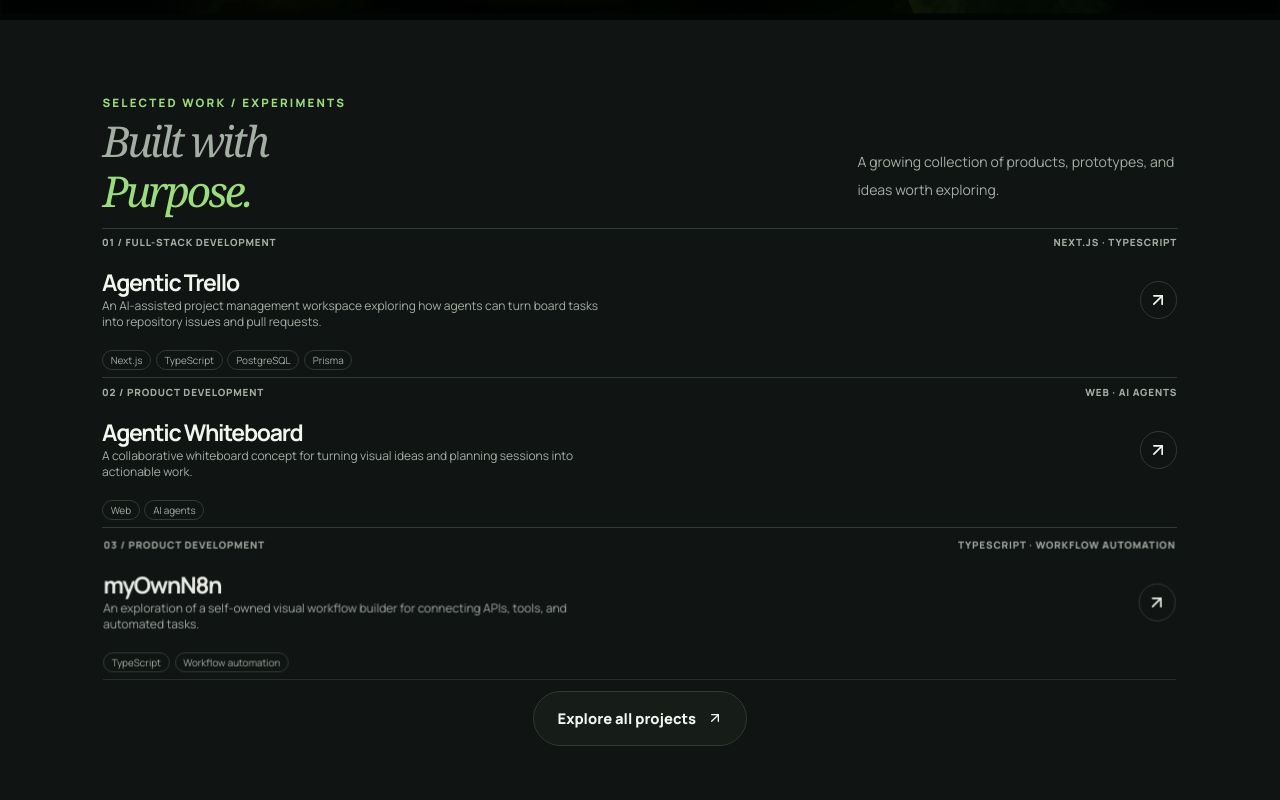
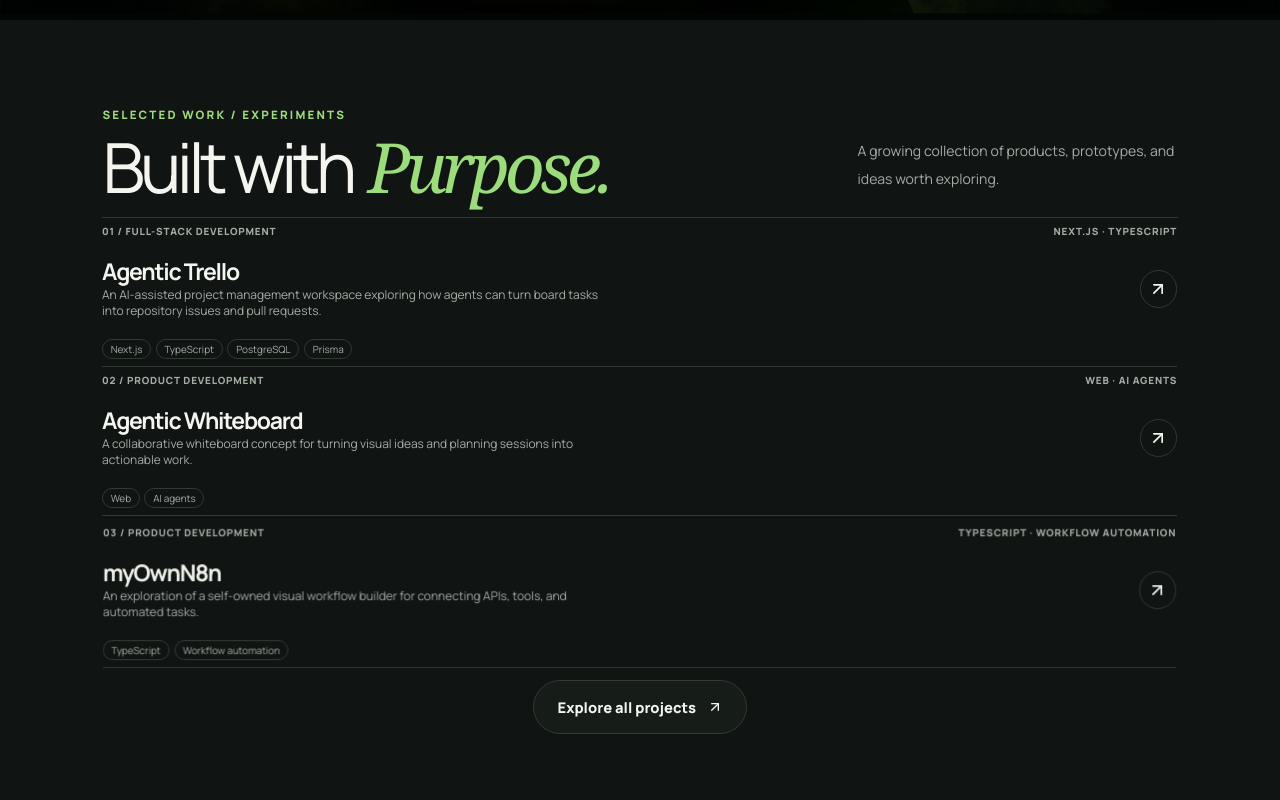
Before and after one commit to AbhilashDash10082k4/portfolio, a Next.js app: page / in a window 1280 px wide. Shown: the part 780-1580 px from the top of the page. Built offline with nearby package versions, Linux system fonts and the light colour scheme.

Commit message:
Style single-line project heading

```diff
--- a/components/Solutions/projects-interactions.css
+++ b/components/Solutions/projects-interactions.css
@@ -428,3 +428,32 @@
   display: inline;
   color: var(--accent-strong);
 }
+
+.projects-home-editorial .projects-display-title {
+  display: flex;
+  flex-wrap: wrap;
+  align-items: baseline;
+  column-gap: .22em;
+  row-gap: 0;
+  font-size: clamp(3rem, 5.4vw, 5.5rem) !important;
+  line-height: 1 !important;
+}
+.projects-home-editorial .project-built-with {
+  display: inline;
+  color: #f5f5f0 !important;
+  font-family: inherit;
+  font-size: 1em;
+  font-style: normal;
+  letter-spacing: -.065em;
+  white-space: nowrap;
+}
+.projects-home-editorial .project-purpose-highlight {
+  display: inline;
+  color: var(--accent-strong) !important;
+  font-size: 1em;
+  white-space: nowrap;
+}
+.projects-home-editorial:hover .project-built-with,
+.projects-home-editorial:focus-within .project-built-with {
+  color: #f5f5f0 !important;
+}
```
